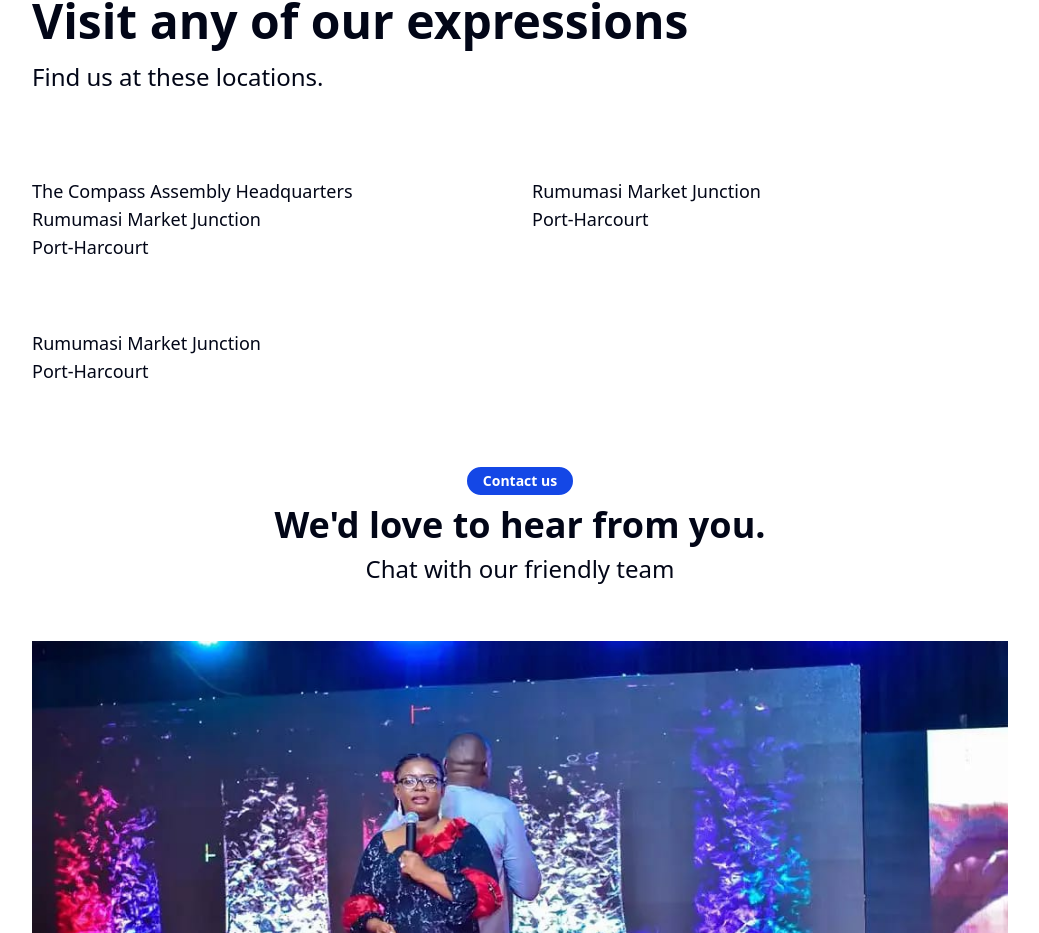
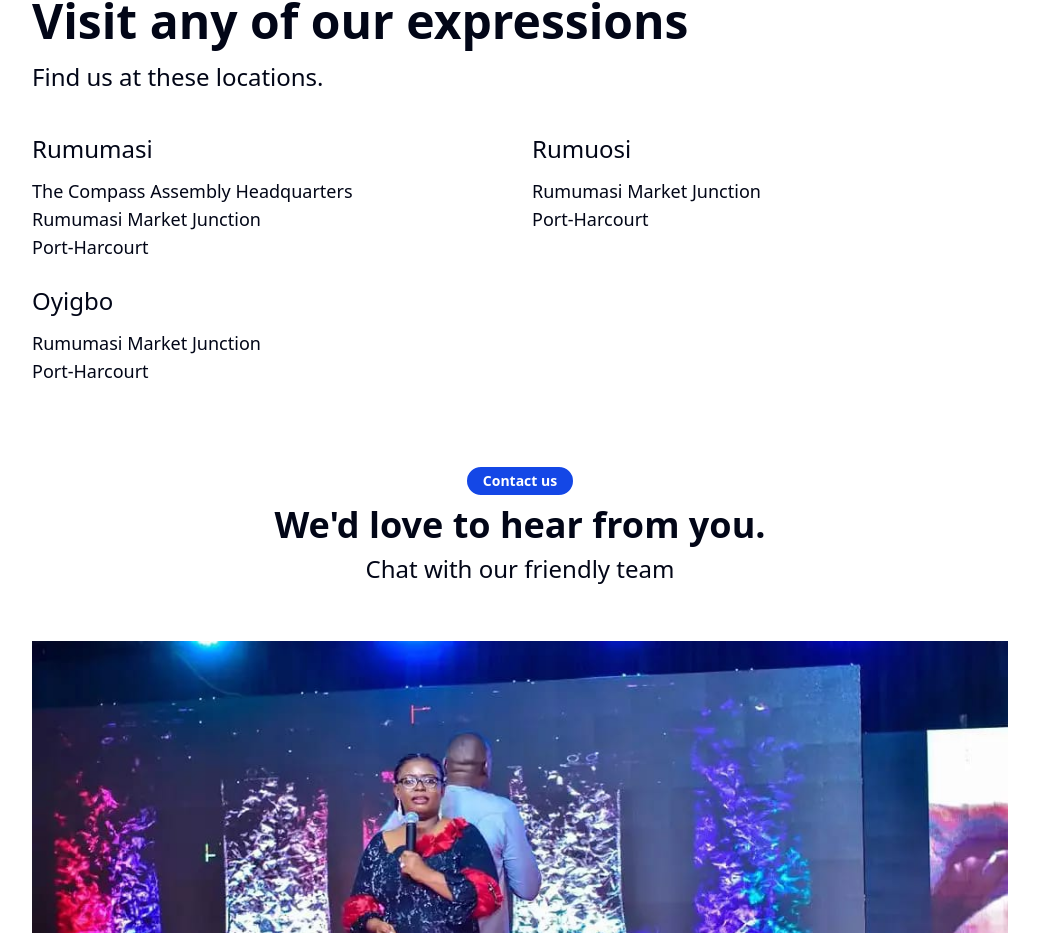
Before and after one commit to thecompassassembly/tca-webapp, a Next.js app: page /contact in a window 1280 px wide. Shown: the part 1080-2013 px from the top of the page, without its empty margins (120-1159 px from the left). Built offline with nearby package versions, Linux system fonts and the light colour scheme.

Commit message:
committed by Danny

```diff
--- a/src/app/contact/page.tsx
+++ b/src/app/contact/page.tsx
@@ -160,7 +160,16 @@ export default function Contact() {
 
           <div className="grid grid-cols-1 md:grid-cols-2 gap-6 mt-6">
             <div className="flex flex-col gap-3">
-              <h2 className="text-2xl font-medium text-white">Rumumasi</h2>
+              <h2
+                className="text-2xl font-medium text-white"
+                style={{
+                  backgroundColor: "var(--color-background)",
+                  color: "var(--color-foreground)",
+                  borderColor: "var(--color-secondary)",
+                }}
+              >
+                Rumumasi
+              </h2>
               <p className="text-lg">
                 The Compass Assembly Headquarters <br />
                 Rumumasi Market Junction <br />
@@ -168,14 +177,32 @@ export default function Contact() {
               </p>
             </div>
             <div className="flex flex-col gap-3">
-              <h2 className="text-2xl font-medium text-white">Rumuosi</h2>
+              <h2
+                className="text-2xl font-medium text-white"
+                style={{
+                  backgroundColor: "var(--color-background)",
+                  color: "var(--color-foreground)",
+                  borderColor: "var(--color-secondary)",
+                }}
+              >
+                Rumuosi
+              </h2>
               <p className="text-lg">
                 Rumumasi Market Junction <br />
                 Port-Harcourt
               </p>
             </div>
             <div className="flex flex-col gap-3">
-              <h2 className="text-2xl font-medium text-white">Obibo</h2>
+              <h2
+                className="text-2xl font-medium text-white"
+                style={{
+                  backgroundColor: "var(--color-background)",
+                  color: "var(--color-foreground)",
+                  borderColor: "var(--color-secondary)",
+                }}
+              >
+                Oyigbo
+              </h2>
               <p className="text-lg">
                 Rumumasi Market Junction <br />
                 Port-Harcourt
```
